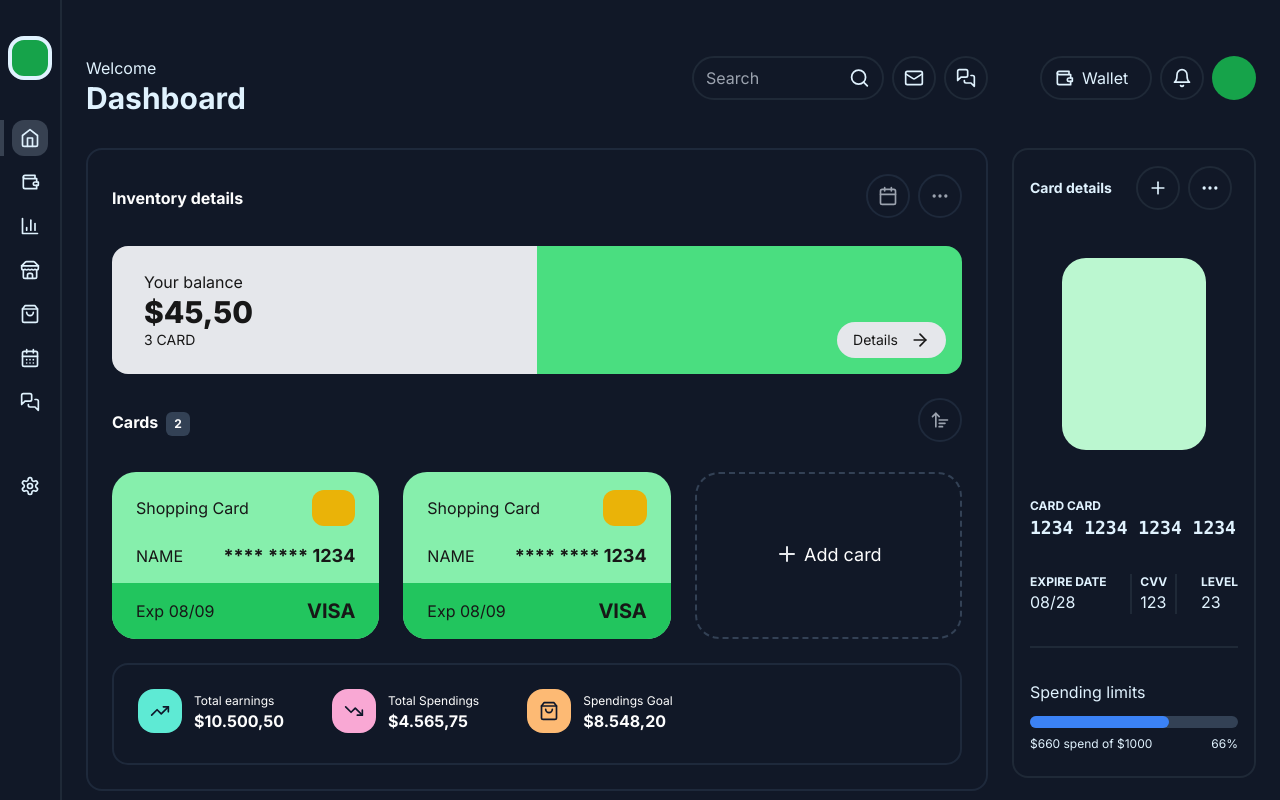
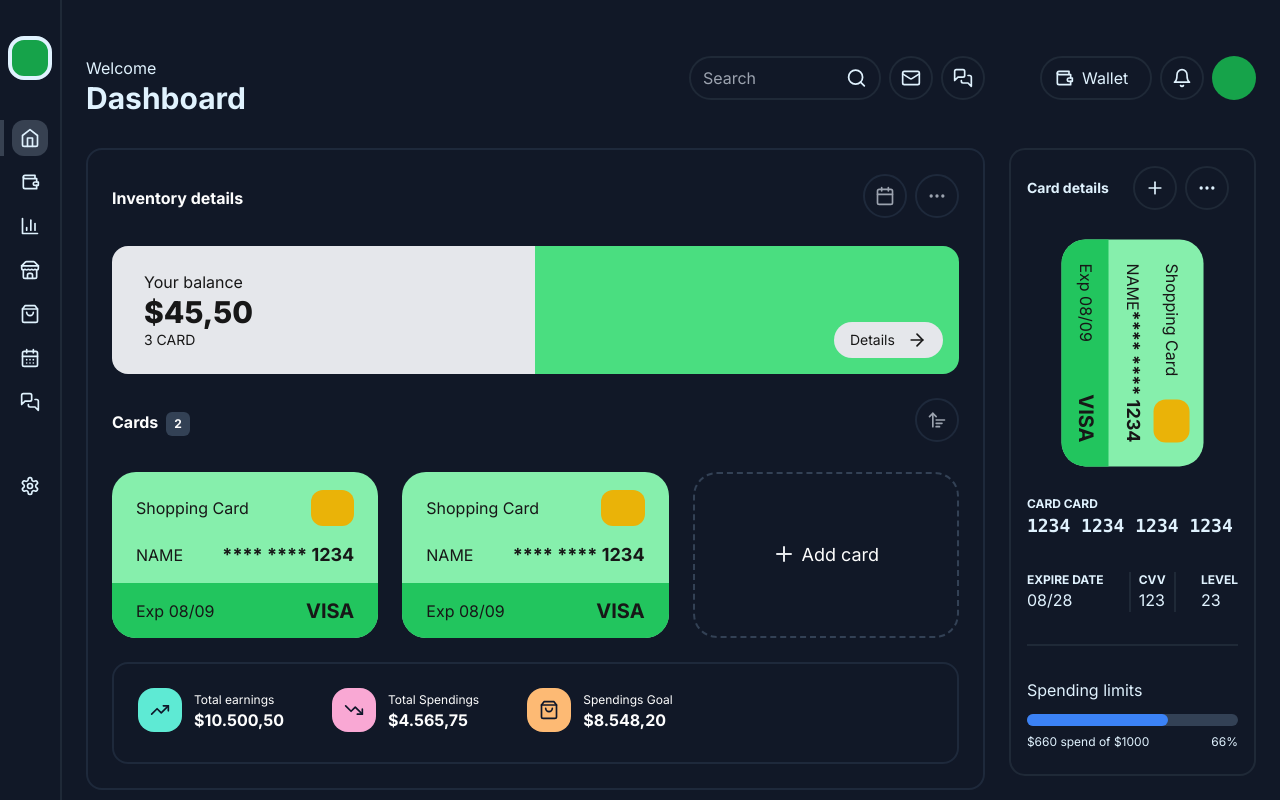
Before and after one commit to andersondavid/finance-dashboard, a Next.js app: page / in a window 1280 px wide. Shown: the top 800 px of the page. Built offline with nearby package versions, Linux system fonts and the light colour scheme.

Commit message:
refactor(CardDetails): Change card component

```diff
--- a/src/app/components/sidebarright/components/carddetails/index.tsx
+++ b/src/app/components/sidebarright/components/carddetails/index.tsx
@@ -2,13 +2,16 @@ import React from "react";
 import HeaderCardDetails from "./components/headercarddetails";
 import NumberCardDetails from "./components/numberscarddetails";
 import SpendingLimits from "./components/spendinglimits";
+import Card from "@/app/components/gerenic/card";
 
 export default function CardDetails() {
 	return (
 		<div className="border-2 border-gray-800 rounded-2xl w-max">
 			<HeaderCardDetails />
-			<div className="p-12 py-8">
-				<div className="bg-green-200 w-36 h-48 rounded-3xl"></div>
+			<div className="py-14 px-2">
+				<div className="rotate-90">
+					<Card />
+				</div>
 			</div>
 			<NumberCardDetails />
 			<hr className="border-t-2 border-gray-800 m-4" />
```
